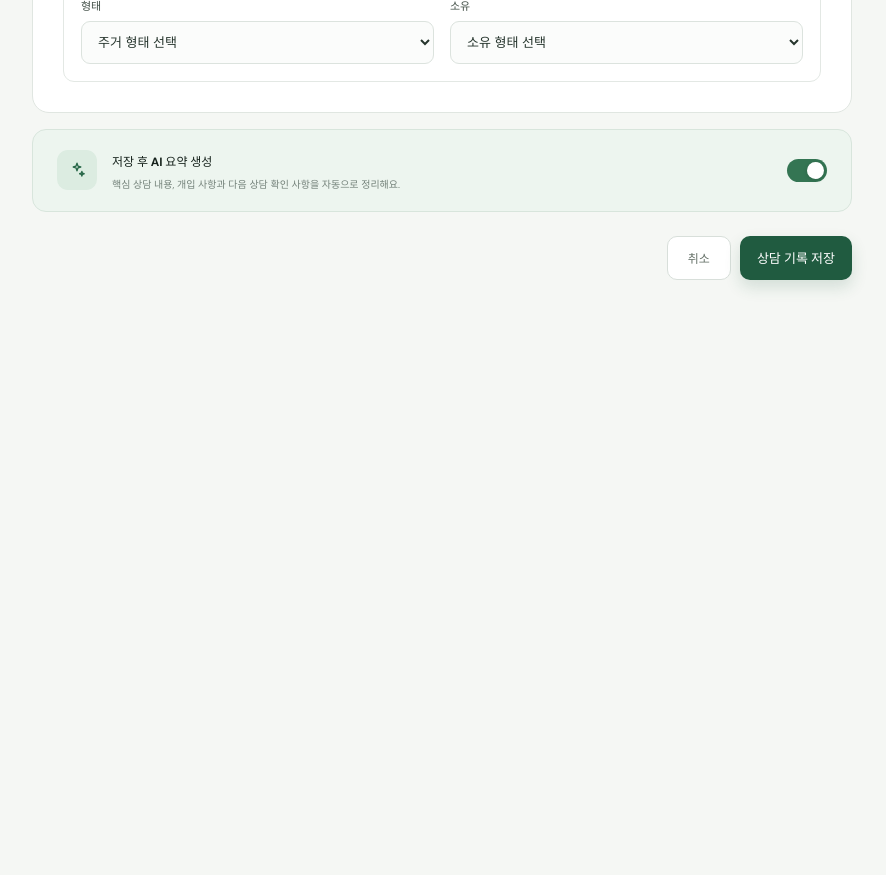
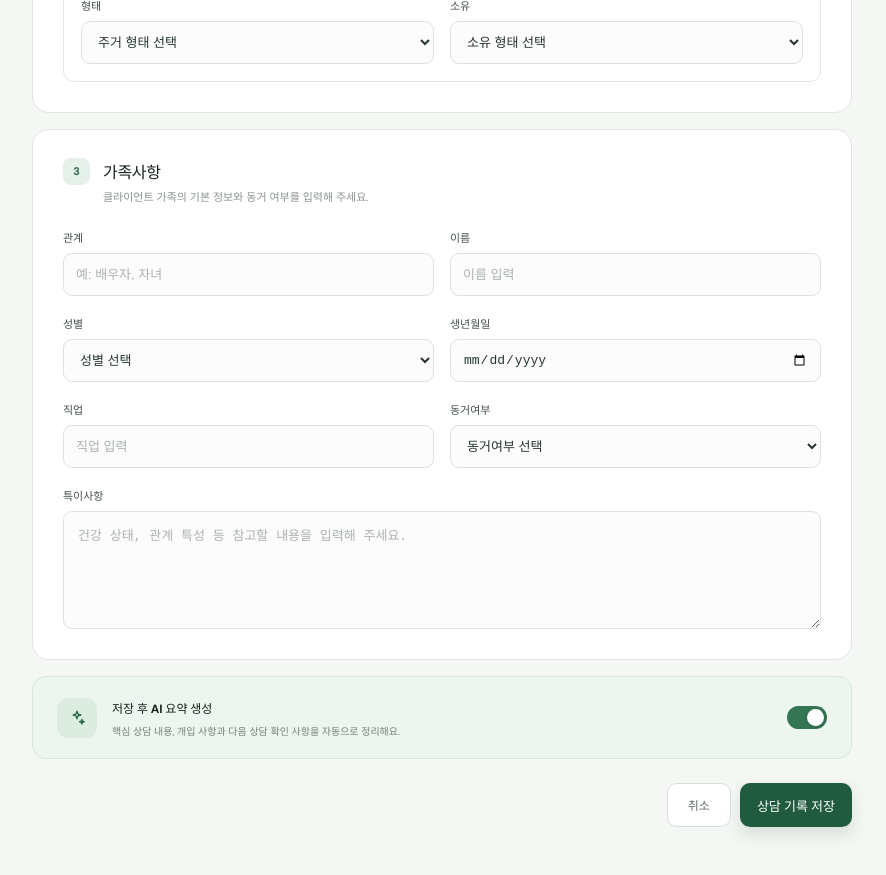
Before and after one commit to LYJ0304/nuri, a Next.js app in the folder apps/web/: page /records/new in a window 1280 px wide. Shown: the part 1340-2215 px from the top of the page, without its empty margins (198-1084 px from the left). Before the commit the page ends 1700 px from the top, so only its background shows below. Built offline with nearby package versions, Linux system fonts and the light colour scheme.

Commit message:
feature(fe): add family information fields

```diff
--- a/apps/web/app/records/new/page.tsx
+++ b/apps/web/app/records/new/page.tsx
@@ -64,6 +64,19 @@ export default function NewRecordPage() {
             </div>
           </section>
 
+          <section className="form-card">
+            <div className="form-card-heading"><span>3</span><div><h2>가족사항</h2><p>클라이언트 가족의 기본 정보와 동거 여부를 입력해 주세요.</p></div></div>
+            <div className="form-grid">
+              <label className="field"><span>관계</span><input name="familyRelationship" placeholder="예: 배우자, 자녀" /></label>
+              <label className="field"><span>이름</span><input name="familyName" placeholder="이름 입력" /></label>
+              <label className="field"><span>성별</span><select name="familyGender" defaultValue=""><option value="" disabled>성별 선택</option><option value="male">남성</option><option value="female">여성</option><option value="other">기타</option><option value="not-disclosed">응답하지 않음</option></select></label>
+              <label className="field"><span>생년월일</span><input name="familyBirthDate" type="date" /></label>
+              <label className="field"><span>직업</span><input name="familyOccupation" placeholder="직업 입력" /></label>
+              <label className="field"><span>동거여부</span><select name="familyCohabitation" defaultValue=""><option value="" disabled>동거여부 선택</option><option value="yes">동거</option><option value="no">비동거</option></select></label>
+              <label className="field full"><span>특이사항</span><textarea className="compact-textarea" name="familyNotes" rows={4} placeholder="건강 상태, 관계 특성 등 참고할 내용을 입력해 주세요." /></label>
+            </div>
+          </section>
+
           <section className="summary-option">
             <span className="option-icon"><Icon name="sparkle" /></span>
             <div><strong>저장 후 AI 요약 생성</strong><p>핵심 상담 내용, 개입 사항과 다음 상담 확인 사항을 자동으로 정리해요.</p></div>
--- a/apps/web/app/styles.css
+++ b/apps/web/app/styles.css
@@ -89,6 +89,7 @@ h1 { margin: 7px 0 0; font-size: clamp(25px, 3vw, 34px); line-height: 1.2; lette
 .form-card { padding: 28px 30px 30px; border: 1px solid #e0e6e1; border-radius: 17px; background: #fff; }
 .form-card-heading { display: flex; align-items: flex-start; gap: 13px; margin-bottom: 25px; }.form-card-heading > span { display: grid; place-items: center; flex: 0 0 27px; height: 27px; border-radius: 8px; color: #2d684a; background: #e5f0e8; font-size: 11px; font-weight: 700; }.form-card-heading h2 { margin: 1px 0 5px; font-size: 16px; letter-spacing: -.02em; }.form-card-heading p { margin: 0; color: #8a958e; font-size: 11px; }
 .form-grid { display: grid; grid-template-columns: 1fr 1fr; gap: 19px 16px; }.field { display: grid; gap: 8px; }.field.full { grid-column: 1 / -1; }.field > span { color: #435048; font-size: 11px; font-weight: 600; }.field input, .field select, .field textarea { width: 100%; border: 1px solid #dce3de; border-radius: 9px; outline: none; color: #26352d; background: #fbfcfb; font-size: 13px; transition: border-color .2s, box-shadow .2s; }.field input, .field select { height: 43px; padding: 0 12px; }.field textarea { resize: vertical; min-height: 220px; padding: 14px; line-height: 1.7; }.field input:focus, .field select:focus, .field textarea:focus { border-color: #6e9c82; box-shadow: 0 0 0 3px rgba(64,126,91,.1); }.field input::placeholder, .field textarea::placeholder { color: #abb3ae; }.field small { color: #939d97; font-size: 10px; }
+.field textarea.compact-textarea { min-height: 110px; }
 .field-group { min-width: 0; margin: 0; padding: 17px; border: 1px solid #e3e8e4; border-radius: 11px; }.field-group.full { grid-column: 1 / -1; }.field-group legend { padding: 0 6px; color: #435048; font-size: 11px; font-weight: 600; }.housing-grid { display: grid; grid-template-columns: 1fr 1fr; gap: 16px; }
 .form-divider { display: flex; align-items: center; gap: 12px; margin: 19px 0; color: #a1aaa4; font-size: 10px; }.form-divider::before, .form-divider::after { content: ''; height: 1px; flex: 1; background: #edf0ee; }
 .upload-box { display: grid; justify-items: center; gap: 7px; padding: 25px; border: 1px dashed #cdd8d1; border-radius: 11px; color: #758279; background: #fafcfa; cursor: pointer; transition: .2s; }.upload-box:hover { border-color: #74a087; background: #f5f9f6; }.upload-box input { position: absolute; width: 1px; height: 1px; overflow: hidden; opacity: 0; }.upload-box strong { color: #526158; font-size: 11px; }.upload-box small { font-size: 9px; }.upload-icon { display: grid; place-items: center; width: 35px; height: 35px; border-radius: 10px; color: #3d7255; background: #e7f1ea; }.upload-icon svg { width: 17px; }
```
